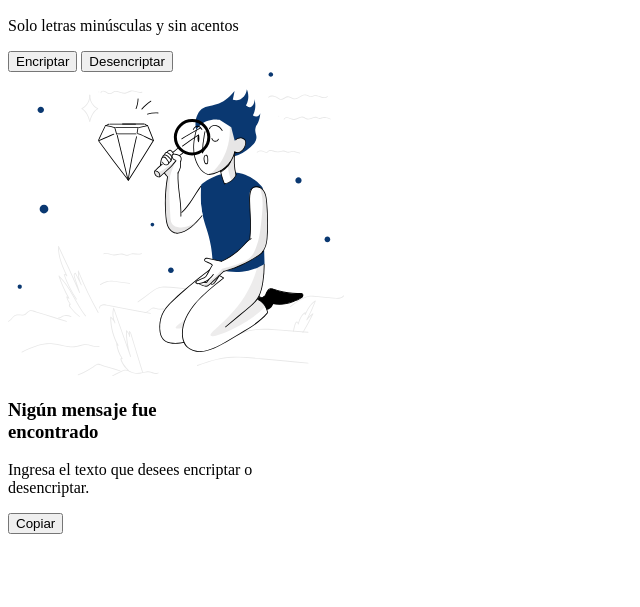
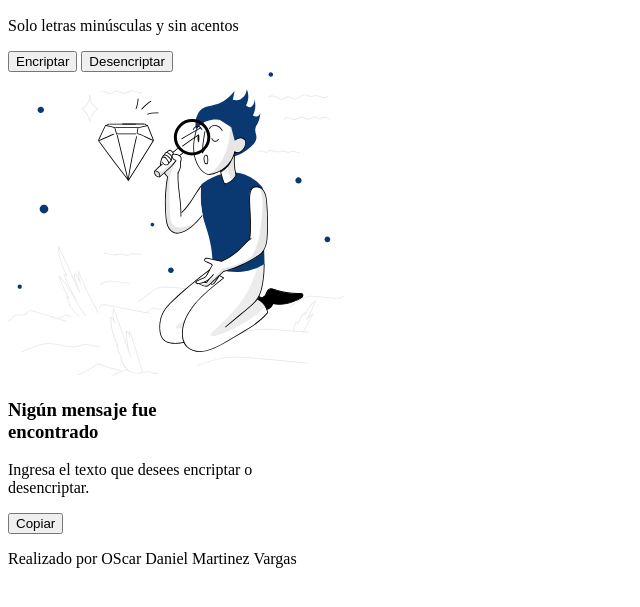
Before and after one commit to DanniMtz/Encriptado-desencriptado, a plain HTML site: page index.html in a window 1280 px wide. Shown: the part 119-726 px from the top of the page, without its empty margins (0-640 px from the left). Drawn offline with Linux system fonts and the light colour scheme.

Commit message:
Pie de Pagina

```diff
--- a/index.html
+++ b/index.html
@@ -40,5 +40,8 @@
 
         </section>
     </main>
+    <footer id="pie" class="footer">
+        <div id="copy" class="coppy"> Realizado por OScar Daniel Martinez Vargas</div>
+      </footer>
 </body>
 </html>
```
